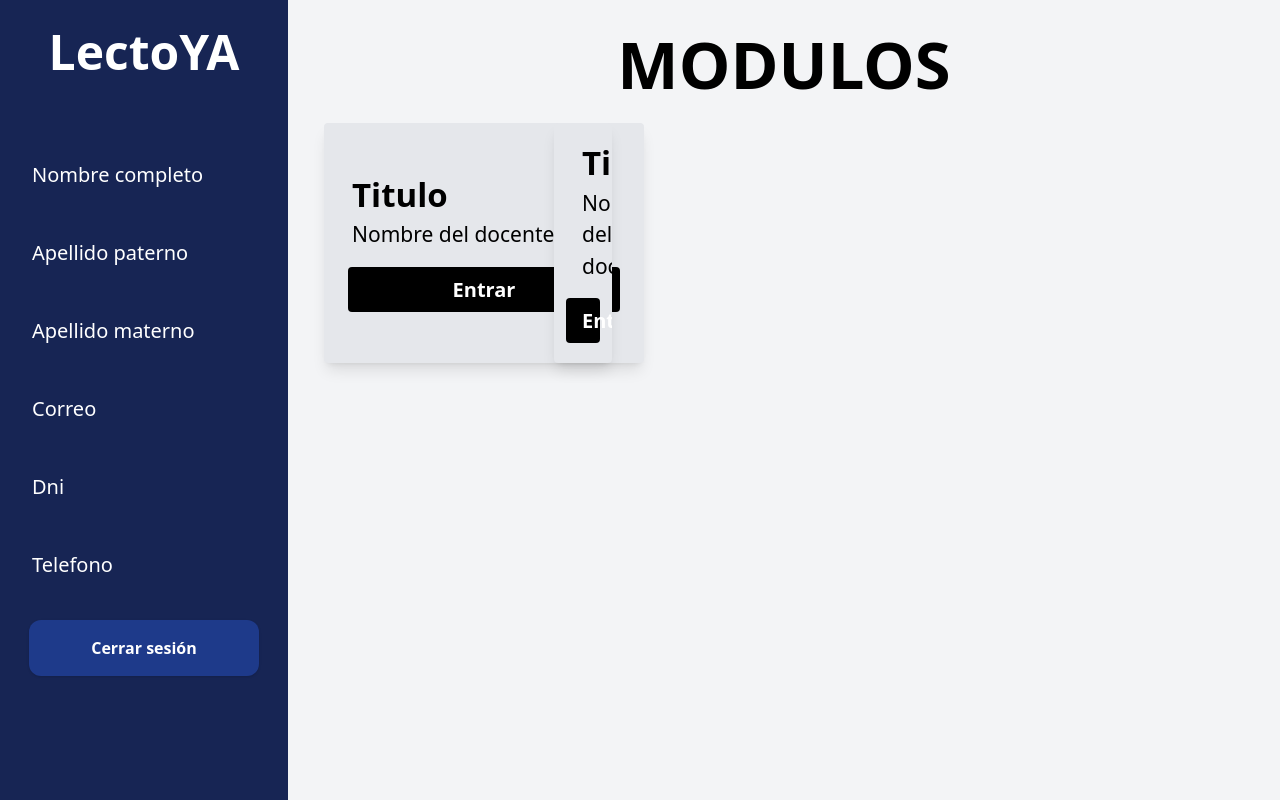
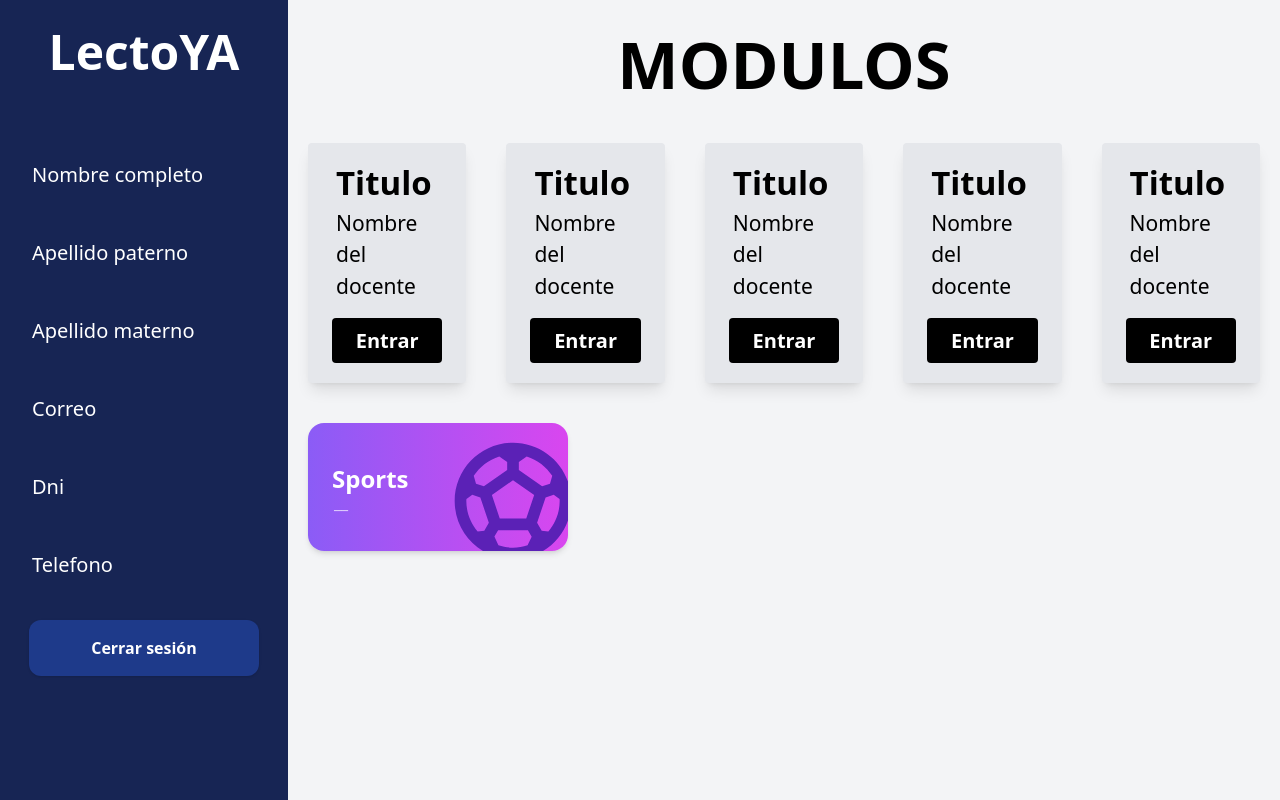
Before and after one commit to aaronguevara11/LectoYA-web, a React (Vite) app: page / in a window 1280 px wide. Built offline with nearby package versions, Linux system fonts and the light colour scheme.

Commit message:
firstcomit

```diff
--- a/package.json
+++ b/package.json
@@ -10,8 +10,12 @@
     "preview": "vite preview"
   },
   "dependencies": {
+    "@emotion/react": "^11.11.4",
+    "@emotion/styled": "^11.11.5",
     "@heroicons/react": "^2.1.3",
     "@material-tailwind/react": "^2.1.9",
+    "@mui/icons-material": "^5.15.15",
+    "@mui/material": "^5.15.15",
     "react": "^18.2.0",
     "react-dom": "^18.2.0",
     "react-icons": "^5.0.1",
--- /dev/null
+++ b/src/Components/Games/OrdenaloYa.jsx
@@ -0,0 +1,106 @@
+import { useState } from "react"
+import "./ordenaloya.css"
+
+export const OrdenaloYa = () => {
+    const [sentence, setSentence] = useState([
+        {
+            id: 1,
+            title: 'Tarea 1',
+            body: 'Lorem, ipsum dolor sit amet consectetur adipisicing elit ipsum dolor.',
+            list: 1
+        },
+        {
+            id: 2,
+            title: 'Tarea 2',
+            body: 'Lorem, ipsum dolor sit amet consectetur adipisicing elit ipsum dolor.',
+            list: 1
+        },
+        {
+            id: 3,
+            title: 'Tarea 3',
+            body: 'Lorem, ipsum dolor sit amet consectetur adipisicing elit ipsum dolor.',
+            list: 3
+        },
+        {
+            id: 4,
+            title: 'Tarea 4',
+            body: 'Lorem, ipsum dolor sit amet consectetur adipisicing elit ipsum dolor.',
+            list: 2
+        },
+        {
+            id: 5,
+            title: 'Tarea 5',
+            body: 'Lorem, ipsum dolor sit amet consectetur adipisicing elit ipsum dolor.',
+            list: 2
+        },
+    ]);
+
+    const getList = (list) => {
+      return sentence.filter(item => item.list === list)
+  }
+    const getListComplete = () => {
+      return sentence
+  }
+  const startDrag = (evt, item) => {
+      evt.dataTransfer.setData('itemID', item.id)
+  }
+
+  const draggingOver = (evt) => {
+      evt.preventDefault();
+  }
+
+  const onDrop = (evt, list) => {
+      const itemID = evt.dataTransfer.getData('itemID');
+      const item = sentence.find(item => item.id == itemID);
+      item.list = list;
+
+      const newState = sentence.map(senten => {
+          if(senten.id === itemID) return item;
+          return senten
+      })
+
+      setSentence(newState);
+  }
+
+  return (
+    <>
+            <h1>
+                ORDENALO YA &nbsp;
+            </h1>
+            <br/>
+
+            <div className='drag-and-drop'>
+                <div className='column column--1'>
+                    <h3>
+                        ORGANIZA LAS ORACIONES
+                    </h3>
+                    <div className='dd-zone' droppable="true" onDragOver={(evt => draggingOver(evt))} onDrop={(evt => onDrop(evt, 1))}>
+                        {getList(1).map(item => (
+                            <div className='dd-element' key={item.id} draggable onDragStart={(evt) => startDrag(evt, item)}>
+                                <strong className='title'>{item.title}</strong>
+                                <p className='body'>{item.body}</p>
+                            </div>
+                        ))}
+                    </div>
+                </div>
+
+                <div className='column column--2'>
+                    <h3>
+                        Tareas en progreso
+                    </h3>
+                    <div className='dd-zone' droppable="true" onDragOver={(evt => draggingOver(evt))} onDrop={(evt => onDrop(evt, 2))}>
+                        {getListComplete().map(item => (
+                            <div className='dd-element' key={item.id} draggable onDragStart={(evt) => startDrag(evt, item)}>
+                                <strong className='title'>{item.title}</strong>
+                                <p className='body'>{item.body}</p>
+                            </div>
+                        ))}
+                    </div>
+                </div>
+
+            </div>
+
+
+    </>
+  )
+}
--- /dev/null
+++ b/src/Components/Games/ordenaloya.css
@@ -0,0 +1,143 @@
+/*
+    ** All elements border-box
+*/
+*,
+*:before,
+*::after {
+  box-sizing: border-box;
+}
+
+/*
+    ** Root element font size
+    ** No default margins and paddings
+*/
+html,
+body {
+  font-size: 16px;
+  margin: 0;
+  padding: 0;
+}
+
+/*
+    **root elements display block
+*/
+html,
+body {
+  display: block;
+}
+
+/*
+    ** Body main style
+*/
+body {
+  line-height: 1.317101995;
+  scroll-behavior: smooth;
+}
+
+button:focus {
+  outline: 0;
+}
+
+img,
+embed,
+svg,
+audio,
+canvas,
+iframe,
+video {
+  max-width: 100%;
+  height: auto;
+  vertical-align: middle;
+}
+
+h1, h1, h3, h4, p{
+  margin-top: 0;
+  margin-bottom: 1rem;
+}
+
+body{
+  background-color: #f4f4f5;
+  padding: 40px;
+  padding-top: 5%;
+  display: grid;
+  place-items: center;
+  font-family: 'Segoe UI', Tahoma, Geneva, Verdana, sans-serif;
+}
+
+h1{
+  color: #3b3b53;
+  text-align: center;
+}
+
+/*
+    **Drag and Drop component
+*/
+
+
+.icon-react{
+    width: 60px;
+}
+
+.column{
+    display: flex;
+    flex-direction: column;
+    background-color: #F6F8FC;
+    width: 400px;
+    min-height: 100px;
+    padding: 24px 12px;
+    border-radius: 8px;
+    border-top: 7px solid;
+    box-shadow: 0 8px 16px rgba(#333, 0.1);
+}
+
+.column--1{
+    border-color: #FF9E4A;
+}
+
+.column--1 .title{
+    color: #FF9E4A;
+}
+
+.column--2{
+    border-color: #C56BE2;
+}
+
+.column--2 .title{
+    color: #C56BE2;
+}
+
+.column--3{
+    border-color: #6FD2AF;
+}
+
+.column--3 .title{
+    color: #6FD2AF;
+}
+
+/* DRAG AND DROP */
+.drag-and-drop{
+    display: flex;
+    grid-gap: 40px;
+}
+
+.dd-zone{
+    display: flex;
+    flex-direction: column;
+    grid-gap: 16px;
+    height: 100%;
+}
+
+.dd-element{
+    font-size: 18px;
+    background-color: #FFFFFF;
+    border-radius: 8px;
+    padding: 26px 20px;
+    cursor: pointer;
+    color: #5b5b73;
+}
+
+.dd-element .body{
+    font-size: 14px;
+    margin-top: 20px;
+    margin-bottom: 0;
+}
--- a/src/pages/Modulos.jsx
+++ b/src/pages/Modulos.jsx
@@ -1,12 +1,38 @@
 import { HdModulos } from "../Components/Headers/HdModulos"
-
+import store from "../assets/images/store.png"
+import SportsSoccerIcon from '@mui/icons-material/SportsSoccer';
 export const Modulos = () => {
   return (
     <section className="w-full h-4/5 justify-center">
       <HdModulos/>
-      <div className='w-full h-4/5 grid justify-center grid-cols-4 px-9'>
 
-        <div className="w-80 h-60 bg-gray-200 rounded overflow-hidden shadow-lg flex justify-center items-center">
+      <div className='w-full h-50 grid justify-center grid-cols-5'>
+
+        <div className="  h-60 bg-gray-200 rounded overflow-hidden shadow-lg flex justify-center items-center m-5">
+          <div className="informacion w-full px-3">
+            <div className="px-4 mt-3">
+              <div className="font-bold text-[33px]">Titulo</div>
+              <p className="text-gray text-[21px]">Nombre del docente</p>
+            </div>
+            <div className="btn flex justify-center w-full my-4 h-[45px]">
+              <button class="bg-black text-white hover:bg-neutral-700 w-full mx-3 ml-3 font-bold py-2 px-4 rounded text-[20px]">Entrar</button>
+            </div>
+          </div>
+        </div>
+
+        <div className="  h-60 bg-gray-200 rounded overflow-hidden shadow-lg flex justify-center items-center  m-5">
+          <div className="informacion w-full px-3">
+            <div className="px-4 mt-3">
+              <div className="font-bold text-[33px]">Titulo</div>
+              <p className="text-gray text-[21px]">Nombre del docente</p>
+            </div>
+            <div className="btn flex justify-center w-full my-4 h-[45px]">
+              <button class="bg-black text-white hover:bg-neutral-700 w-full mx-3 ml-3 font-bold py-2 px-4 rounded text-[20px]">Entrar</button>
+            </div>
+          </div>
+        </div>
+
+        <div className="  h-60 bg-gray-200 rounded overflow-hidden shadow-lg flex justify-center items-center  m-5">
           <div className="informacion w-full px-3">
             <div className="px-4 mt-3">
               <div className="font-bold text-[33px]">Titulo</div>
@@ -19,7 +45,19 @@ export const Modulos = () => {
         </div>
 
 
-        <div className="w-1/4 h-60 bg-gray-200 rounded overflow-hidden shadow-lg flex justify-center items-center">
+        <div className="  h-60 bg-gray-200 rounded overflow-hidden shadow-lg flex justify-center items-center  m-5">
+          <div className="informacion w-full px-3">
+            <div className="px-4 mt-3">
+              <div className="font-bold text-[33px]">Titulo</div>
+              <p className="text-gray text-[21px]">Nombre del docente</p>
+            </div>
+            <div className="btn flex justify-center w-full my-4 h-[45px]">
+              <button class="bg-black text-white hover:bg-neutral-700 w-full mx-3 ml-3 font-bold py-2 px-4 rounded text-[20px]">Entrar</button>
+            </div>
+          </div>
+        </div>
+
+        <div className="  h-60 bg-gray-200 rounded overflow-hidden shadow-lg flex justify-center items-center  m-5">
           <div className="informacion w-full px-3">
             <div className="px-4 mt-3">
               <div className="font-bold text-[33px]">Titulo</div>
@@ -32,6 +70,23 @@ export const Modulos = () => {
         </div>
 
 
+
+        <div class=" bg-gradient-to-r from-violet-500 to-fuchsia-500 rounded-2xl shadow-md p-4 h-32 w-[260px] ml-xl relative overflow-hidden m-5">
+          {/* <img src={store} alt="" className="w-40 absolute right-[-30px] bottom-[-30px]"/> */}
+          <SportsSoccerIcon className="w-500 absolute right-[-15px] bottom-[-20px] text-violet-800" style={{ fontSize: 140}}/>
+
+          <div class="card-content w-4/5 h-full flex justify-center items-center flex-col">
+            <h2 class="card-title font-bold text-2xl text-white text-left w-full ml-4 text
+            ">Sports</h2>
+            <p class="card-description text-white text-opacity-70 text-left w-full ml-4 -m-1"> __</p>
+          </div>
+        </div>
+
+
+
+
+
+
       </div>
     </section>
   )
```
Also changed, not shown: src/assets/images/store.png (added), 1 other file (tests, documents, lock files or other folders).
